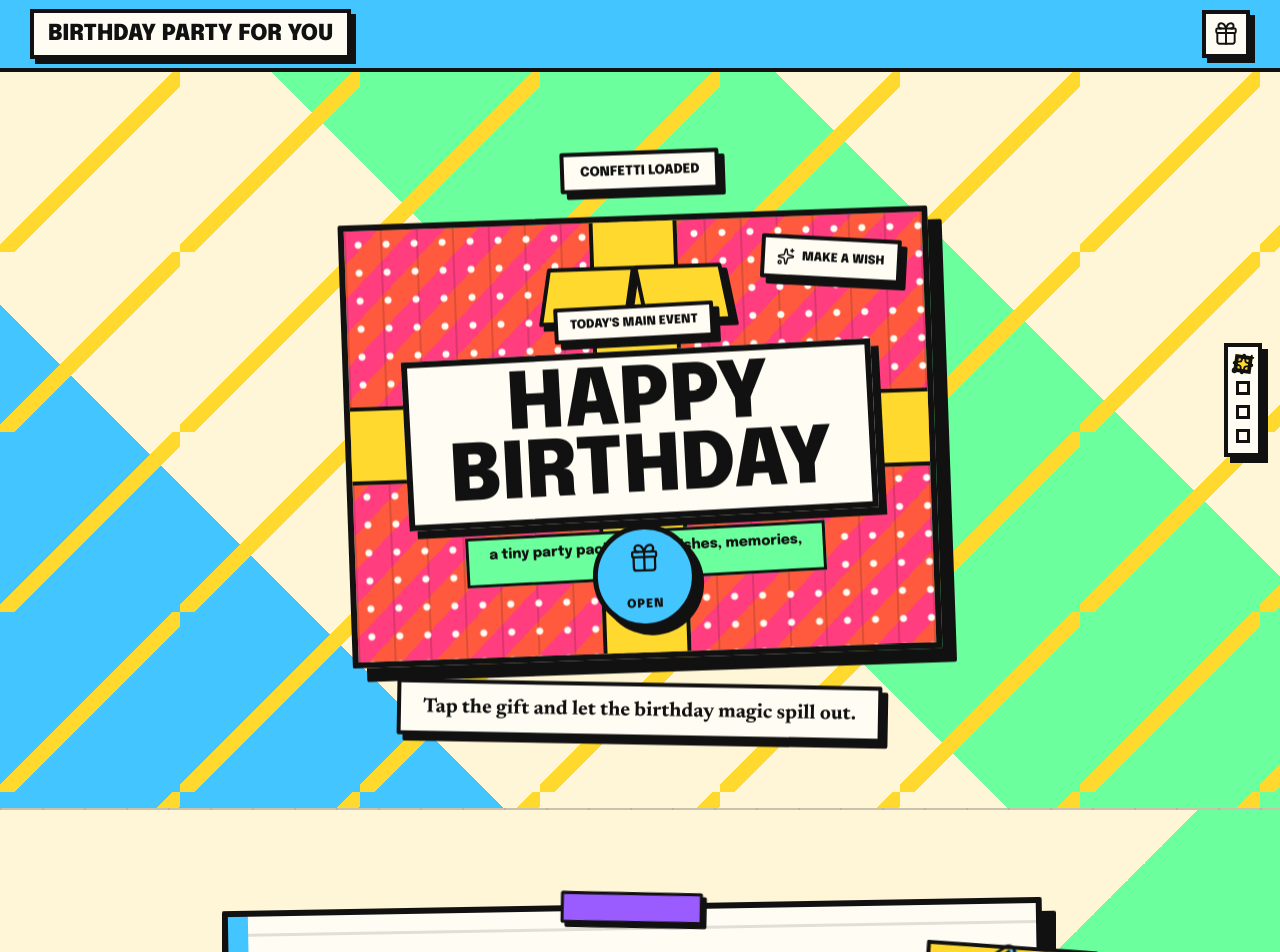
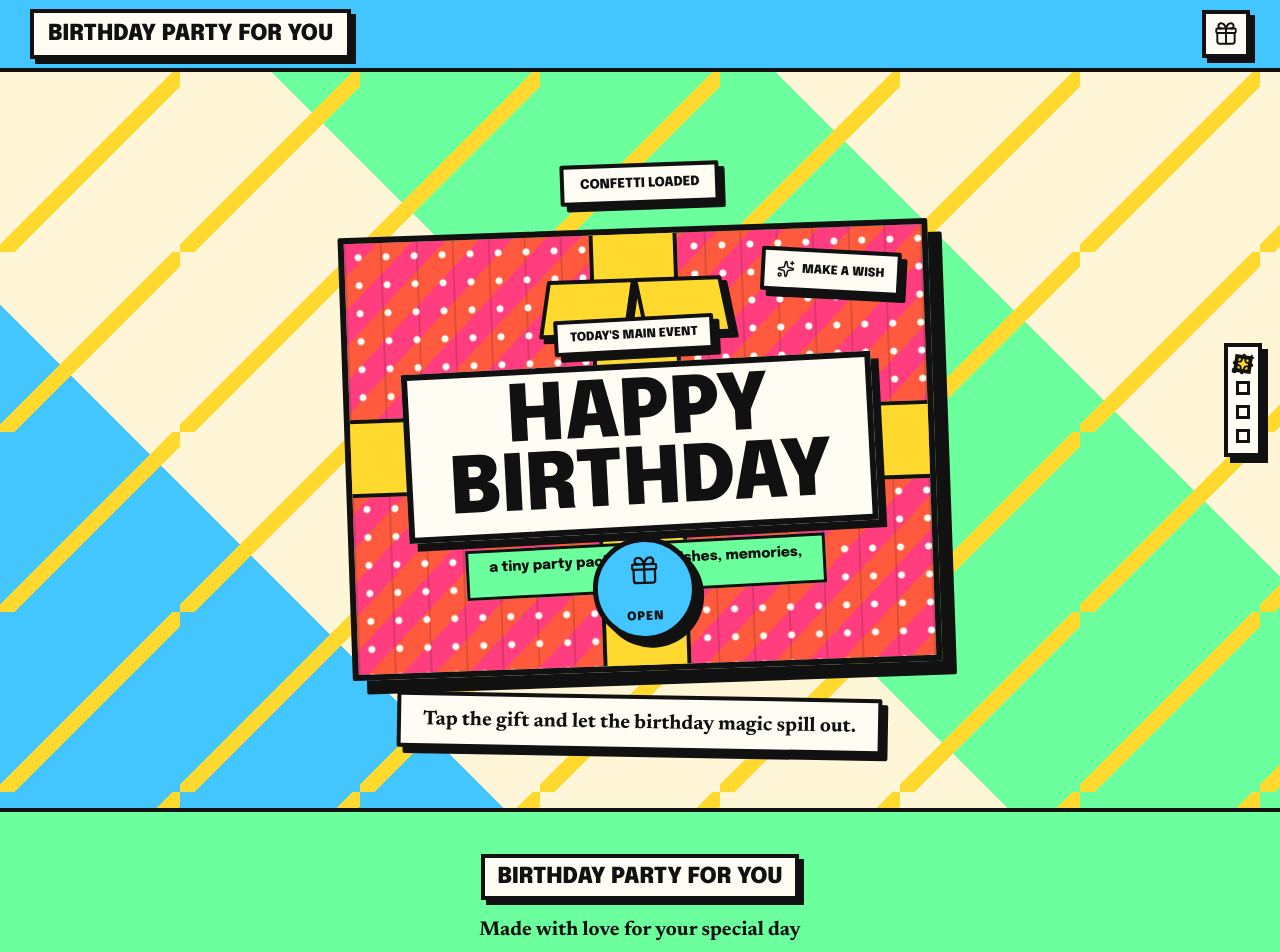
Before and after one commit to OsatohanmwenT/bday-stuff-codex, a React (Vite) app: page /envelope in a window 1280 px wide. Shown: the top 952 px of the page. Built offline with nearby package versions, Linux system fonts and the light colour scheme.

Commit message:
clean up

```diff
--- a/package.json
+++ b/package.json
@@ -12,6 +12,7 @@
     "motion": "^12.38.0",
     "react": "latest",
     "react-dom": "latest",
+    "react-router-dom": "^7.14.2",
     "vite": "latest"
   },
   "packageManager": "pnpm@10.31.0+sha512.e3927388bfaa8078ceb79b748ffc1e8274e84d75163e67bc22e06c0d3aed43dd153151cbf11d7f8301ff4acb98c68bdc5cadf6989532801ffafe3b3e4a63c268"
--- a/src/main.jsx
+++ b/src/main.jsx
@@ -1,80 +1,117 @@
+import gsap from "gsap";
+import { ChevronLeft, ChevronRight, Gift, Mail, Paperclip, Play, Sparkles, Star } from "lucide-react";
+import { motion } from "motion/react";
 import React from "react";
 import { createRoot } from "react-dom/client";
-import { ChevronLeft, ChevronRight, Gift, Mail, Paperclip, Play, Sparkles, Star } from "lucide-react";
-import { motion } from "motion/react";
-import gsap from "gsap";
-import { ScrollTrigger } from "gsap/ScrollTrigger";
-import ScrollReveal from "./components/experiments/ScrollReveal";
+import { BrowserRouter, Navigate, Route, Routes, useLocation, useNavigate } from "react-router-dom";
 import { Expandable, ExpandableContent, ExpandableTrigger } from "./components/experiments/Expandable";
 import { ExpandableScreen, ExpandableScreenContent, ExpandableScreenTrigger } from "./components/experiments/ExpandableScreen";
 import HoverVideoPlayer from "./components/experiments/HoverVideoPlayer";
+import ScrollReveal from "./components/experiments/ScrollReveal";
 import { content } from "./content";
 import "./styles.css";
 
-gsap.registerPlugin(ScrollTrigger);
+const pages = [
+  { name: "Envelope", path: "/envelope" },
+  { name: "Letter", path: "/letter" },
+  { name: "Memories", path: "/memories" },
+  { name: "Surprises", path: "/surprises" }
+];
 
-const pages = ["Envelope", "Letter", "Memories", "Surprises"];
+const pageByPath = new Map(pages.map((page) => [page.path, page.name]));
 
-function pathFor(page) {
-  return page === "Envelope" ? "/envelope" : `/${page.toLowerCase()}`;
-}
-
-function currentPage() {
-  const path = window.location.pathname.replace("/", "").toLowerCase();
-  if (!path) return "Envelope";
-  if (path === "soundtrack") return "Memories";
-  return pages.find((page) => page.toLowerCase() === path) || "Envelope";
+function pageForPath(pathname) {
+  return pageByPath.get(pathname) || (pathname === "/soundtrack" ? "Memories" : "Envelope");
 }
 
 function App() {
-  const [activePage, setActivePage] = React.useState(currentPage());
-  const sectionRefs = React.useRef({});
-  const activeRef = React.useRef(currentPage());
-  const didInitialScroll = React.useRef(false);
+  return (
+    <BrowserRouter>
+      <BirthdayRoutes />
+    </BrowserRouter>
+  );
+}
+
+function BirthdayRoutes() {
+  const location = useLocation();
+  const activePage = pageForPath(location.pathname);
+
+  return (
+    <div className="app-shell">
+      <Header />
+      <main className="route-stage">
+        <PartyDecorations />
+        <StoryProgress activePage={activePage} />
+        <Routes location={location}>
+          <Route path="/" element={<Navigate to="/envelope" replace />} />
+          <Route
+            path="/envelope"
+            element={
+              <RoutePage>
+                <Envelope />
+              </RoutePage>
+            }
+          />
+          <Route
+            path="/letter"
+            element={
+              <RoutePage>
+                <Letter />
+              </RoutePage>
+            }
+          />
+          <Route
+            path="/memories"
+            element={
+              <RoutePage>
+                <Memories />
+              </RoutePage>
+            }
+          />
+          <Route
+            path="/surprises"
+            element={
+              <RoutePage>
+                <Surprises />
+              </RoutePage>
+            }
+          />
+          <Route path="/soundtrack" element={<Navigate to="/memories" replace />} />
+          <Route path="*" element={<Navigate to="/envelope" replace />} />
+        </Routes>
+      </main>
+      <Footer />
+    </div>
+  );
+}
+
+function RoutePage({ children }) {
+  const pageRef = React.useRef(null);
+  const location = useLocation();
 
   React.useEffect(() => {
-    const onPop = () => scrollToChapter(currentPage(), false);
-    window.addEventListener("popstate", onPop);
-    return () => window.removeEventListener("popstate", onPop);
-  }, []);
+    const page = pageRef.current;
+    if (!page) return undefined;
 
-  React.useEffect(() => {
     const prefersReducedMotion = window.matchMedia("(prefers-reduced-motion: reduce)").matches;
-    const initialPage = currentPage();
-
-    if (!didInitialScroll.current) {
-      didInitialScroll.current = true;
-      if (window.location.pathname.replace("/", "").toLowerCase() === "soundtrack") {
-        window.history.replaceState({}, "", pathFor("Memories"));
-      }
-      scrollToChapter(initialPage, false, "auto");
-    }
-
-    const observer = new IntersectionObserver(
-      (entries) => {
-        const visibleEntry = entries
-          .filter((entry) => entry.isIntersecting)
-          .sort((a, b) => b.intersectionRatio - a.intersectionRatio)[0];
-
-        if (!visibleEntry) return;
-
-        const nextPage = visibleEntry.target.dataset.page;
-        if (!nextPage || activeRef.current === nextPage) return;
-
-        activeRef.current = nextPage;
-        setActivePage(nextPage);
-        window.history.replaceState({}, "", pathFor(nextPage));
-      },
-      { rootMargin: "-38% 0px -45% 0px", threshold: [0.2, 0.45, 0.7] }
-    );
-
-    pages.forEach((page) => {
-      if (sectionRefs.current[page]) observer.observe(sectionRefs.current[page]);
-    });
+    window.scrollTo({ top: 0, left: 0, behavior: "auto" });
 
     const ctx = gsap.context(() => {
-      gsap.utils.toArray(".story-chapter").forEach((chapter) => {
-        const items = chapter.querySelectorAll(".animate-in");
+      const items = page.querySelectorAll(".animate-in");
+      const partyThread = document.querySelector(".party-thread");
+
+      gsap.fromTo(
+        page,
+        prefersReducedMotion ? { opacity: 1 } : { opacity: 0, y: 18 },
+        {
+          opacity: 1,
+          y: 0,
+          duration: prefersReducedMotion ? 0 : 0.42,
+          ease: "power2.out"
+        }
+      );
+
+      if (items.length) {
         gsap.fromTo(
           items,
           prefersReducedMotion ? { opacity: 1 } : { y: 28, rotate: "-=1", opacity: 0 },
@@ -84,94 +121,23 @@ function App() {
             opacity: 1,
             duration: prefersReducedMotion ? 0 : 0.86,
             stagger: prefersReducedMotion ? 0 : 0.07,
-            ease: "power3.out",
-            scrollTrigger: prefersReducedMotion
-              ? undefined
-              : {
-                  trigger: chapter,
-                  start: "top 68%",
-                  once: true
-                }
-          }
-        );
-      });
-
-      if (!prefersReducedMotion) {
-        gsap.utils.toArray(".story-drift").forEach((item) => {
-          gsap.to(item, {
-            y: -24,
-            ease: "none",
-            scrollTrigger: {
-              trigger: item,
-              start: "top bottom",
-              end: "bottom top",
-              scrub: 0.85
-            }
-          });
-        });
-
-        gsap.fromTo(
-          ".party-thread",
-          { scaleY: 0, transformOrigin: "top center" },
-          {
-            scaleY: 1,
-            ease: "none",
-            scrollTrigger: {
-              trigger: ".story-scroll-shell",
-              start: "top top",
-              end: "bottom bottom",
-              scrub: 0.7
-            }
+            ease: "power3.out"
           }
         );
       }
-    });
 
-    return () => {
-      observer.disconnect();
-      ctx.revert();
-    };
-  }, []);
+      if (!prefersReducedMotion) {
+        if (partyThread) {
+          gsap.fromTo(partyThread, { scaleY: 0, transformOrigin: "top center" }, { scaleY: 1, duration: 0.8, ease: "power3.out" });
+        }
+        gsap.to(page.querySelectorAll(".story-drift"), { y: -10, duration: 2.4, repeat: -1, yoyo: true, ease: "sine.inOut" });
+      }
+    }, pageRef);
 
-  function setSectionRef(page, node) {
-    if (node) sectionRefs.current[page] = node;
-  }
+    return () => ctx.revert();
+  }, [location.pathname]);
 
-  function scrollToChapter(nextPage, push = true, behavior = "smooth") {
-    const nextSection = sectionRefs.current[nextPage];
-    if (!nextSection) return;
-
-    activeRef.current = nextPage;
-    setActivePage(nextPage);
-    if (push) window.history.pushState({}, "", pathFor(nextPage));
-    nextSection.scrollIntoView({ behavior, block: "start" });
-  }
-
-  return (
-    <div className="app-shell">
-      <Header goTo={scrollToChapter} />
-      <main>
-        <div className="story-scroll-shell">
-          <div className="party-thread" aria-hidden="true" />
-          <PartyDecorations />
-          <StoryProgress activePage={activePage} />
-          <section className="story-chapter" data-page="Envelope" ref={(node) => setSectionRef("Envelope", node)}>
-            <Envelope goTo={scrollToChapter} />
-          </section>
-          <section className="story-chapter" data-page="Letter" ref={(node) => setSectionRef("Letter", node)}>
-            <Letter goTo={scrollToChapter} />
-          </section>
-          <section className="story-chapter" data-page="Memories" ref={(node) => setSectionRef("Memories", node)}>
-            <Memories goTo={scrollToChapter} />
-          </section>
-          <section className="story-chapter" data-page="Surprises" ref={(node) => setSectionRef("Surprises", node)}>
-            <Surprises goTo={scrollToChapter} />
-          </section>
-        </div>
-      </main>
-      <Footer />
-    </div>
-  );
+  return <section className="route-page" ref={pageRef}>{children}</section>;
 }
 
 function PartyDecorations() {
@@ -180,6 +146,7 @@ function PartyDecorations() {
       <span className="balloon balloon-coral story-drift" />
       <span className="balloon balloon-gold story-drift" />
       <span className="balloon balloon-sky story-drift" />
+      <div className="party-thread" aria-hidden="true" />
       <span className="streamer streamer-one" />
       <span className="streamer streamer-two" />
       <span className="streamer streamer-three" />
@@ -194,32 +161,35 @@ function StoryProgress({ activePage }) {
   return (
     <div className="story-progress" aria-hidden="true">
       {pages.map((page) => (
-        <span className={activePage === page ? "active" : ""} key={page}>
-          {activePage === page && <Sparkles size={18} />}
+        <span className={activePage === page.name ? "active" : ""} key={page.name}>
+          {activePage === page.name && <Sparkles size={18} />}
         </span>
       ))}
     </div>
   );
 }
 
-function Header({ goTo }) {
+function Header() {
+  const navigate = useNavigate();
+
   return (
     <header className="site-header">
-      <button className="brand" onClick={() => goTo("Envelope")}>{content.siteTitle}</button>
-      <button className="heart-mark" onClick={() => goTo("Envelope")} aria-label="Return to the birthday invite">
+      <button className="brand" onClick={() => navigate("/envelope")}>{content.siteTitle}</button>
+      <button className="heart-mark" onClick={() => navigate("/envelope")} aria-label="Return to the birthday invite">
         <Gift size={26} strokeWidth={1.8} />
       </button>
     </header>
   );
 }
 
-function Envelope({ goTo }) {
+function Envelope() {
   const [opening, setOpening] = React.useState(false);
+  const navigate = useNavigate();
 
   function openLetter() {
     if (opening) return;
     setOpening(true);
-    window.setTimeout(() => goTo("Letter"), 680);
+    window.setTimeout(() => navigate("/letter"), 680);
   }
 
   return (
@@ -267,7 +237,9 @@ function Envelope({ goTo }) {
   );
 }
 
-function Letter({ goTo }) {
+function Letter() {
+  const navigate = useNavigate();
+
   return (
     <section className="paper-page letter-page">
         <article className="letter-paper animate-in story-drift">
@@ -289,7 +261,7 @@ function Letter({ goTo }) {
         </div>
         <div className="bottom-tape" />
         <img className="pressed-letter-flower" alt="" src="https://lh3.googleusercontent.com/aida-public/AB6AXuAn-pI_mQ807094KzX68p8L_H_0B4J38I8B00v2N_n2V7H4U8r7k8yX" />
-        <button className="story-action letter-action animate-in" onClick={() => goTo("Memories")}>
+        <button className="story-action letter-action animate-in" onClick={() => navigate("/memories")}>
           <span>Start the memory party</span>
           <Sparkles size={20} />
         </button>
@@ -298,7 +270,9 @@ function Letter({ goTo }) {
   );
 }
 
-function Memories({ goTo }) {
+function Memories() {
+  const navigate = useNavigate();
+
   return (
     <section className="paper-page memories-page">
       <PageIntro title="Memory Party" text={content.memoriesIntro} />
@@ -308,7 +282,7 @@ function Memories({ goTo }) {
           <small>{content.memoryNote}</small>
         </div>
         <MemoryCarousel memories={content.memoryCarousel} />
-        <button className="story-action memories-action animate-in" onClick={() => goTo("Surprises")}>
+        <button className="story-action memories-action animate-in" onClick={() => navigate("/surprises")}>
           <span>{content.openSurprisesLabel}</span>
           <Gift size={20} />
         </button>
@@ -393,8 +367,9 @@ function MemoryCarousel({ memories }) {
   );
 }
 
-function Surprises({ goTo }) {
+function Surprises() {
   const [openSurprise, setOpenSurprise] = React.useState(null);
+  const navigate = useNavigate();
 
   return (
     <section className="paper-page surprises-page">
@@ -411,7 +386,7 @@ function Surprises({ goTo }) {
             key={surprise.title}
           />
         ))}
-        <button className="story-action surprises-action animate-in" onClick={() => goTo("Envelope")}>
+        <button className="story-action surprises-action animate-in" onClick={() => navigate("/envelope")}>
           <span>Replay the party</span>
           <Mail size={20} />
         </button>
--- a/src/styles.css
+++ b/src/styles.css
@@ -108,26 +108,22 @@ main {
   min-height: calc(100vh - 72px);
 }
 
-.story-scroll-shell {
+.route-stage {
   position: relative;
   overflow: hidden;
-}
-
-.story-chapter {
+  min-height: calc(100vh - 72px);
+}
+
+.route-page {
   position: relative;
   z-index: 1;
   min-height: calc(100vh - 72px);
-  scroll-margin-top: 72px;
-}
-
-.story-chapter + .story-chapter {
-  border-top: 2px solid rgba(17, 17, 17, 0.22);
 }
 
 .party-thread {
   position: absolute;
-  top: 38vh;
-  bottom: 38vh;
+  top: 16vh;
+  bottom: 12vh;
   left: max(16px, calc(50% - 620px));
   z-index: 0;
   width: 18px;
@@ -185,14 +181,14 @@ main {
 }
 
 .balloon-gold {
-  top: 122vh;
+  top: 58vh;
   right: 8vw;
   background: var(--yellow);
   animation-delay: -1.5s;
 }
 
 .balloon-sky {
-  top: 286vh;
+  top: 78vh;
   left: 8vw;
   background: var(--blue);
   animation-delay: -3s;
@@ -216,13 +212,13 @@ main {
 }
 
 .streamer-two {
-  top: 220vh;
+  top: 26vh;
   left: 5vw;
   background: var(--green);
 }
 
 .streamer-three {
-  bottom: 34vh;
+  bottom: 18vh;
   right: 10vw;
   background: var(--yellow);
   transform: rotate(8deg);
@@ -241,21 +237,21 @@ main {
 .confetti-1 { top: 12vh; left: 22vw; background: var(--yellow); animation-delay: -1s; }
 .confetti-2 { top: 24vh; left: 77vw; background: var(--blue); animation-delay: -3s; }
 .confetti-3 { top: 64vh; left: 52vw; background: var(--green); animation-delay: -5s; }
-.confetti-4 { top: 102vh; left: 15vw; background: var(--purple); animation-delay: -2s; }
-.confetti-5 { top: 138vh; left: 86vw; background: var(--red); animation-delay: -6s; }
-.confetti-6 { top: 168vh; left: 34vw; background: var(--yellow); animation-delay: -4s; }
-.confetti-7 { top: 206vh; left: 72vw; background: var(--blue); animation-delay: -7s; }
-.confetti-8 { top: 238vh; left: 25vw; background: var(--green); animation-delay: -1s; }
-.confetti-9 { top: 272vh; left: 61vw; background: var(--hot); animation-delay: -3s; }
-.confetti-10 { top: 302vh; left: 12vw; background: var(--red); animation-delay: -8s; }
-.confetti-11 { top: 332vh; left: 88vw; background: var(--yellow); animation-delay: -2s; }
-.confetti-12 { top: 358vh; left: 44vw; background: var(--blue); animation-delay: -6s; }
-.confetti-13 { top: 388vh; left: 18vw; background: var(--green); animation-delay: -4s; }
-.confetti-14 { top: 416vh; left: 73vw; background: var(--purple); animation-delay: -9s; }
-.confetti-15 { top: 444vh; left: 36vw; background: var(--hot); animation-delay: -1s; }
-.confetti-16 { top: 468vh; left: 57vw; background: var(--yellow); animation-delay: -5s; }
-.confetti-17 { top: 496vh; left: 9vw; background: var(--blue); animation-delay: -7s; }
-.confetti-18 { top: 522vh; left: 82vw; background: var(--green); animation-delay: -3s; }
+.confetti-4 { top: 38vh; left: 15vw; background: var(--purple); animation-delay: -2s; }
+.confetti-5 { top: 72vh; left: 86vw; background: var(--red); animation-delay: -6s; }
+.confetti-6 { top: 88vh; left: 34vw; background: var(--yellow); animation-delay: -4s; }
+.confetti-7 { top: 18vh; left: 72vw; background: var(--blue); animation-delay: -7s; }
+.confetti-8 { top: 54vh; left: 25vw; background: var(--green); animation-delay: -1s; }
+.confetti-9 { top: 82vh; left: 61vw; background: var(--hot); animation-delay: -3s; }
+.confetti-10 { top: 30vh; left: 12vw; background: var(--red); animation-delay: -8s; }
+.confetti-11 { top: 48vh; left: 88vw; background: var(--yellow); animation-delay: -2s; }
+.confetti-12 { top: 78vh; left: 44vw; background: var(--blue); animation-delay: -6s; }
+.confetti-13 { top: 92vh; left: 18vw; background: var(--green); animation-delay: -4s; }
+.confetti-14 { top: 10vh; left: 73vw; background: var(--purple); animation-delay: -9s; }
+.confetti-15 { top: 42vh; left: 36vw; background: var(--hot); animation-delay: -1s; }
+.confetti-16 { top: 68vh; left: 57vw; background: var(--yellow); animation-delay: -5s; }
+.confetti-17 { top: 86vh; left: 9vw; background: var(--blue); animation-delay: -7s; }
+.confetti-18 { top: 58vh; left: 82vw; background: var(--green); animation-delay: -3s; }
 
 .story-progress {
   position: fixed;
```
Also changed, not shown: 1 other file (tests, documents, lock files or other folders).
